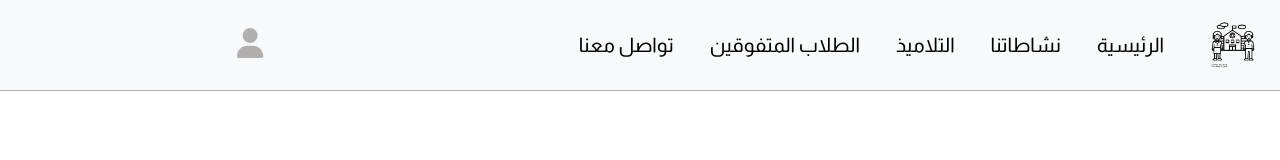
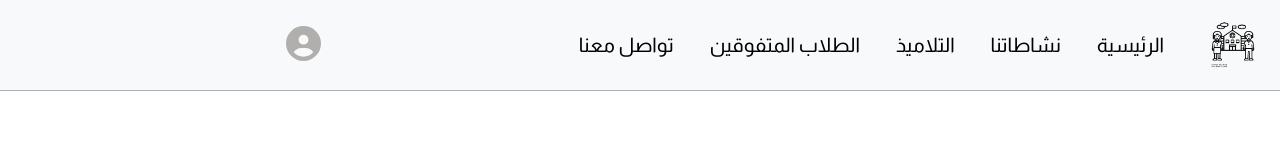
Before and after one commit to ahdbot/school, a website built with webpack: page src/index.html in a window 1280 px wide. Built offline with nearby package versions, Linux system fonts and the light colour scheme.

Commit message:
navbar end

```diff
--- a/src/index.html
+++ b/src/index.html
@@ -44,8 +44,8 @@
 
           </ul>
 
-          <div class="login">
-            <i class="fa-solid fa-user"></i>
+          <div class="login me-auto ">
+            <i class="fa-solid fa-circle-user"></i>
             <div class="login-container">
               <a href="./login.html" class="button"> تسجيل الدخول</a>
             </div>
--- a/src/index.js
+++ b/src/index.js
@@ -6,3 +6,4 @@
 import "@fortawesome/fontawesome-free/js/all.min";
 import "./css/style.css";
 import './sass/style.scss'
+// import "jquery/dist/jquery.js";
--- a/src/sass/style.scss
+++ b/src/sass/style.scss
@@ -2,11 +2,9 @@
 @import "./variables";
 @import "./mixins.scss";
 @font-face {
-    font-family: 'Almarai';
+  font-family: "Almarai";
   src: url(../fonts/Almarai-Regular.ttf);
-
 }
-
 
 body {
   font-family: "Almarai", sans-serif;
@@ -26,8 +24,6 @@ header {
     &-brand {
       width: 50px;
       min-height: 50px;
-
-
     }
 
     .nav-link {
@@ -38,20 +34,15 @@ header {
       &:hover {
         color: $main-color;
         text-decoration: underline;
-
       }
-
-
     }
-
-
   }
 
   .login {
     position: relative;
     margin-left: 200px;
-        .fa-user {
-          font-size: 30px;
+    .fa-circle-user {
+      font-size: 35px;
       margin-left: 15px;
       color: $gray_color;
       cursor: pointer;
@@ -70,7 +61,6 @@ header {
       right: -112px;
       visibility: hidden;
       transform: all 0.5s ease;
-
 
       .button {
         @include button($main-color, $white-color, $main-color);
@@ -99,7 +89,6 @@ header {
   }
 }
 
-
 @media (max-width: 992px) {
   .login {
     display: none;
@@ -111,5 +100,4 @@ header {
       }
     }
   }
-
 }
```
Lines whose indentation alone changed are shown as unchanged.
